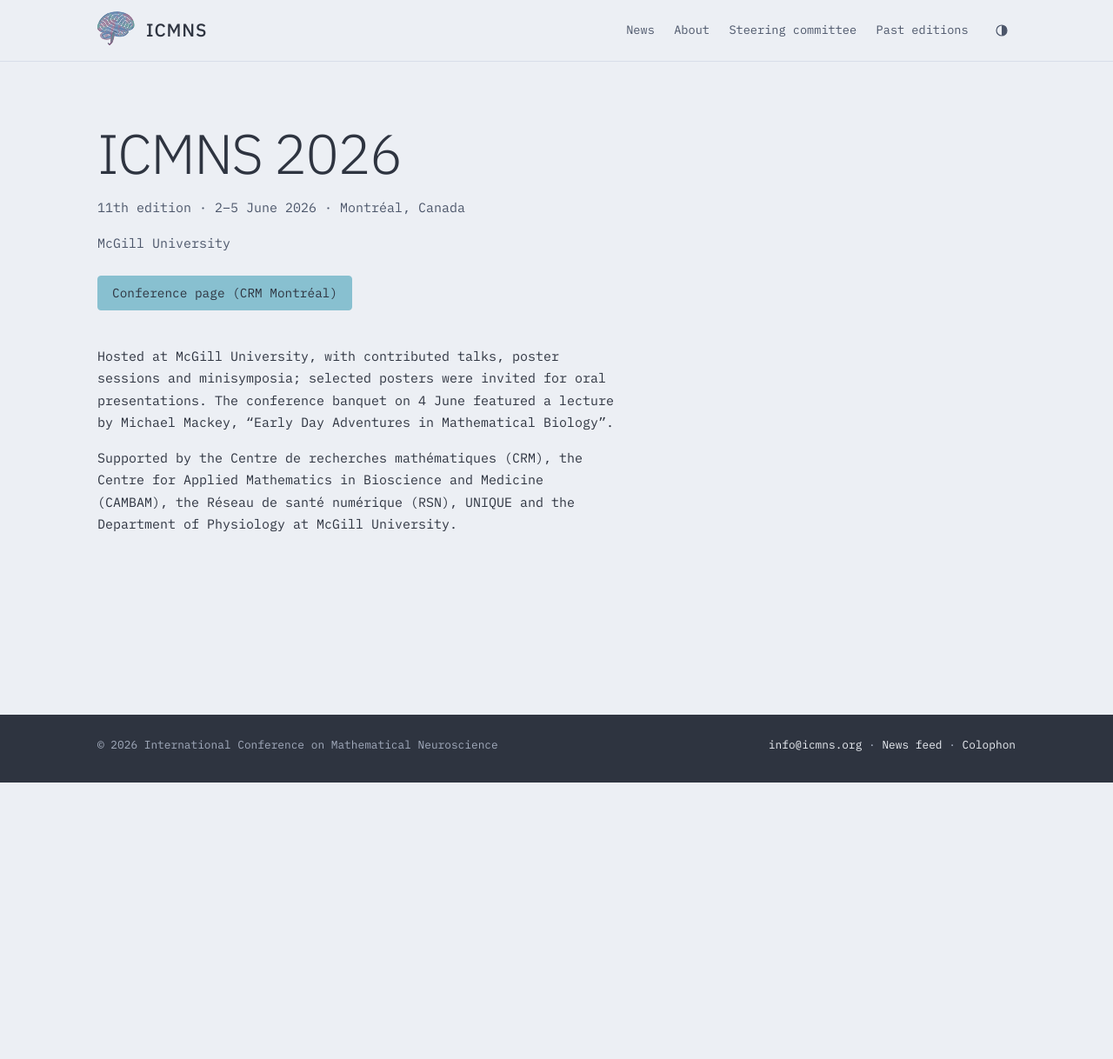
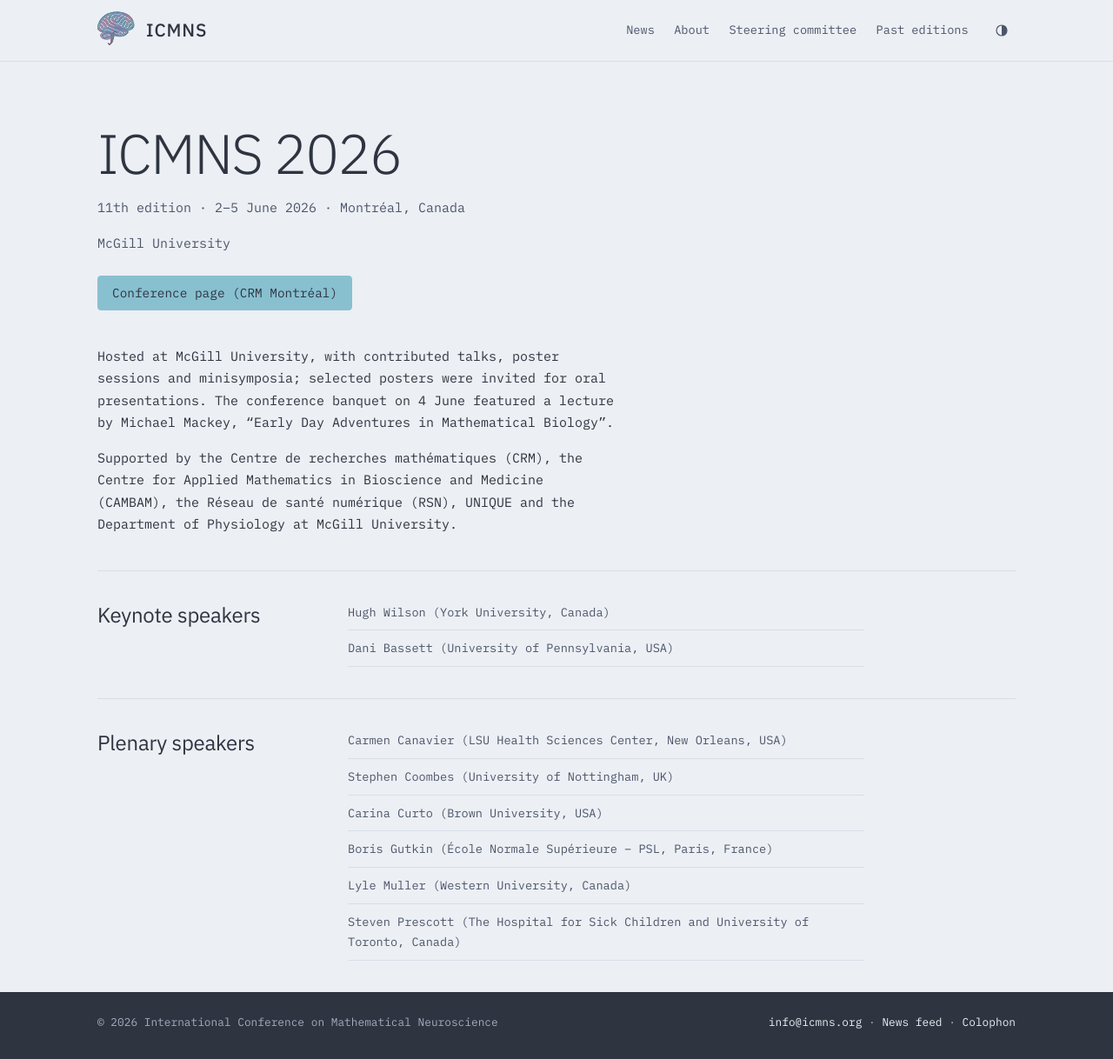
Before and after one commit to icmns-org/icmns-org.github.io, a Jekyll site: the page built from _editions/2026.md, in a window 1280 px wide. Shown: the whole page at 87% size. Built offline with Jekyll 4.4.1, drawn with Linux system fonts in a browser that asks for light colours; before the commit the page ends 900 px from its top, so only the background shows below that.

Commit message:
ICMNS 2026: keynote and plenary speakers, from the conference schedule
Co-Authored-By: Claude Opus 5.5 <noreply@anthropic.com>

```diff
--- a/_editions/2026.md
+++ b/_editions/2026.md
@@ -12,4 +12,16 @@ Hosted at McGill University, with contributed talks, poster sessions and minisym
 
 Supported by the Centre de recherches mathématiques (CRM), the Centre for Applied Mathematics in Bioscience and Medicine (CAMBAM), the Réseau de santé numérique (RSN), UNIQUE and the Department of Physiology at McGill University.
 
-<!-- TODO: keynote/invited speakers and committees -->
+## Keynote speakers
+- Hugh Wilson (York University, Canada)
+- Dani Bassett (University of Pennsylvania, USA)
+
+## Plenary speakers
+- Carmen Canavier (LSU Health Sciences Center, New Orleans, USA)
+- Stephen Coombes (University of Nottingham, UK)
+- Carina Curto (Brown University, USA)
+- Boris Gutkin (École Normale Supérieure – PSL, Paris, France)
+- Lyle Muller (Western University, Canada)
+- Steven Prescott (The Hospital for Sick Children and University of Toronto, Canada)
+
+<!-- TODO: committees -->
```
